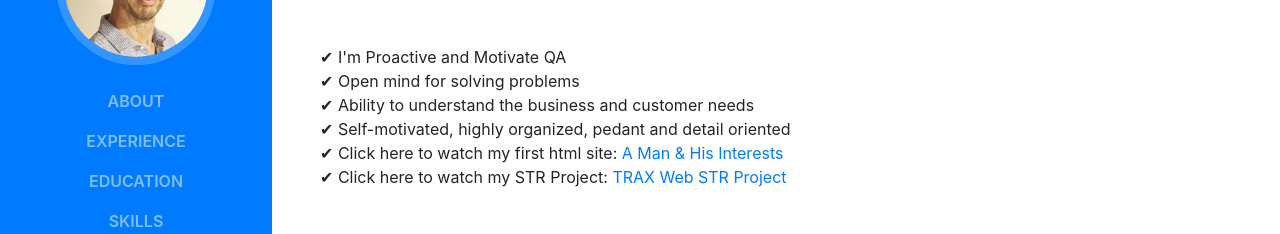
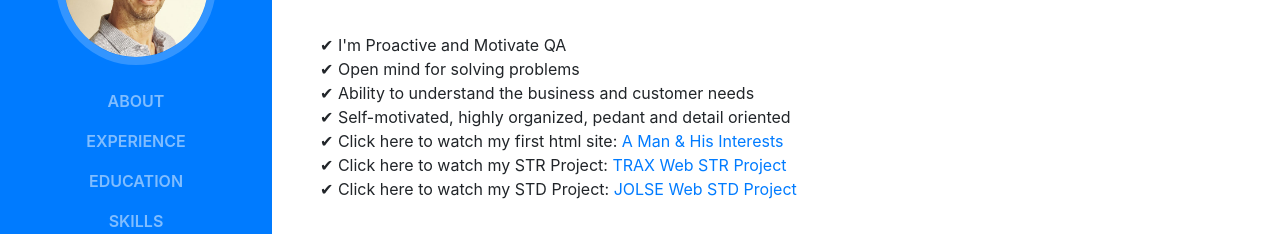
Before and after one commit to dimadavidoff/cv, a website with bundled scripts: page index.html in a window 1280 px wide. Shown: the part 311-545 px from the top of the page. Built offline with nearby package versions, Linux system fonts and the light colour scheme; a web font is replaced by a local one.

Commit message:
Update index.html

```diff
--- a/index.html
+++ b/index.html
@@ -67,7 +67,7 @@
           <div class="subheading mb-5">QA Automation Engineer | Web &amp; Mobile · +972 544 957 440 ·
             <a href="mailto:dima.davidoff@gmail.com">dima.davidoff@gmail.com</a>
           </div>
-          <p class="mb-5">✔ I'm Proactive and Motivate QA <br/> ✔ Open mind for solving problems <br/> ✔ Ability to understand the business and customer needs <br/> ✔ Self-motivated, highly organized, pedant and detail oriented <br/> ✔ Click here to watch my first html site: <a target="_blank" href="https://dimadavidoff.github.io/me/">A Man & His Interests</a><br/> ✔ Click here to watch my STR Project: <a target="_blank" href="https://dimadavidoff.github.io/cv/TRAX_STR_(by_Dima_Davidoff).pdf">TRAX Web STR Project</a></p>
+          <p class="mb-5">✔ I'm Proactive and Motivate QA <br/> ✔ Open mind for solving problems <br/> ✔ Ability to understand the business and customer needs <br/> ✔ Self-motivated, highly organized, pedant and detail oriented <br/> ✔ Click here to watch my first html site: <a target="_blank" href="https://dimadavidoff.github.io/me/">A Man & His Interests</a><br/> ✔ Click here to watch my STR Project: <a target="_blank" href="https://dimadavidoff.github.io/cv/TRAX_STR_(by_Dima_Davidoff).pdf">TRAX Web STR Project</a><br/> ✔ Click here to watch my STD Project: <a target="_blank" href="https://dimadavidoff.github.io/cv/JOLSE STD (by Dima Davidoff).pdf">JOLSE Web STD Project</a><br/></p>
           <ul class="list-inline list-social-icons mb-0">
             <li class="list-inline-item">
               <a target="_blank" href="https://www.facebook.com/dima.davidoff">
```
